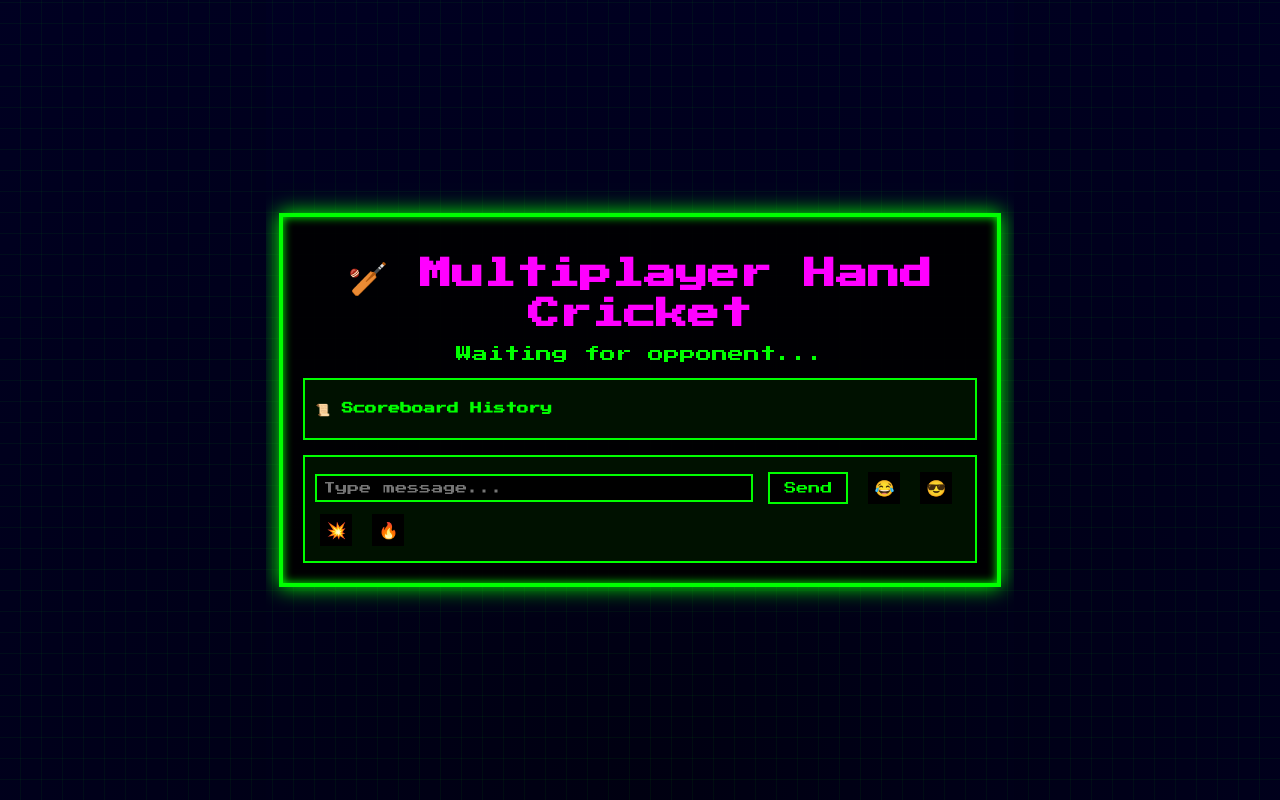
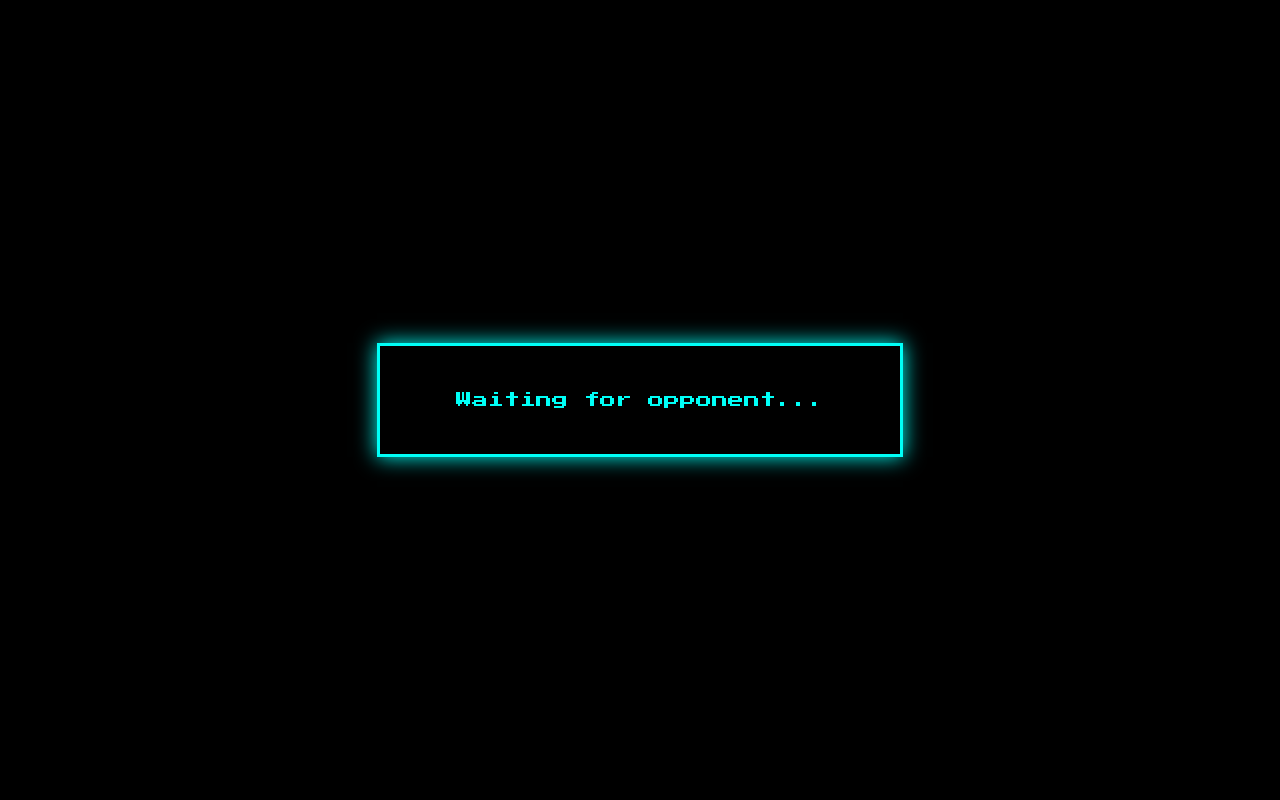
Before and after one commit to Kayyummd/game, a Flask app: page /multiplayer_game.html in a window 1280 px wide. Run offline with Flask 3, Linux system fonts and the light colour scheme; some libraries are stand-ins or nearby versions.

Commit message:
Update multiplayer_game.html

```diff
--- a/cricket_project/templates/multiplayer_game.html
+++ b/cricket_project/templates/multiplayer_game.html
@@ -7,108 +7,40 @@
   <link href="https://fonts.googleapis.com/css2?family=Press+Start+2P&display=swap" rel="stylesheet" />
   <script src="https://cdn.socket.io/4.7.2/socket.io.min.js"></script>
   <style>
-    /* 🎮 Retro Neon Grid Background */
-    body, html {
-      margin: 0; padding: 0; height: 100%;
-      font-family: 'Press Start 2P', monospace;
-      background: radial-gradient(circle at bottom, #000011, #000022);
-      overflow: hidden;
-      display: flex;
-      align-items: center;
-      justify-content: center;
+    html, body {
+      margin: 0; padding: 0; overflow: hidden;
+      height: 100%; background: black; color: #00fff7;
+      font-family: 'Press Start 2P', cursive;
     }
-    body::before {
-      content: "";
-      position: absolute;
-      top: 0; left: 0; right: 0; bottom: 0;
-      background: repeating-linear-gradient(
-        0deg,
-        transparent, transparent 20px,
-        rgba(0,255,0,0.05) 20px, rgba(0,255,0,0.05) 21px
-      ),
-      repeating-linear-gradient(
-        90deg,
-        transparent, transparent 20px,
-        rgba(0,255,0,0.05) 20px, rgba(0,255,0,0.05) 21px
-      );
-      pointer-events: none;
+    .game-box {
+      position: absolute; top: 50%; left: 50%;
+      transform: translate(-50%, -50%);
+      background: rgba(0,0,0,0.85); padding: 30px;
+      border: 3px solid #00fff7;
+      box-shadow: 0 0 20px #00fff7;
+      text-align: center; width: 90%; max-width: 460px;
     }
-
-    .game-box {
-      position: relative;
-      background: rgba(0,0,0,0.9);
-      border: 4px solid #00ff00;
-      padding: 20px;
-      max-width: 700px;
-      width: 90%;
-      box-shadow: 0 0 20px #00ff00, inset 0 0 10px #00ff00;
-      z-index: 1;
-      color: #00ff00;
-      text-align: center;
-    }
-
-    .game-box h1 {
-      color: #ff00ff;
-      margin-bottom: 0.5em;
-    }
-
     button {
-      background: #000;
-      color: #00ff00;
-      border: 2px solid #00ff00;
-      margin: 5px;
-      padding: 8px 14px;
-      cursor: pointer;
-      font-family: inherit;
+      margin: 6px; padding: 10px 16px;
+      border: 2px solid #00fff7;
+      background: black; color: #00fff7;
+      cursor: pointer; font-family: inherit;
       font-size: 12px;
     }
     button:hover {
-      background: #00ff00;
-      color: black;
+      background: #00fff7; color: black;
     }
-
+    #bg {
+      position: fixed; top: 0; left: 0;
+      width: 100%; height: 100%; z-index: -1;
+    }
     .hidden { display: none; }
-
-    .scoreboard, .chat-box {
-      background: #001100;
-      border: 2px solid #00ff00;
-      margin-top: 15px;
-      padding: 10px;
-      max-height: 150px;
-      overflow-y: auto;
-      text-align: left;
-      font-size: 10px;
-    }
-
-    .chat-box input {
-      width: 65%;
-      padding: 6px;
-      background: black;
-      color: #00ff00;
-      border: 2px solid #00ff00;
-      font-family: inherit;
-      font-size: 12px;
-    }
-    .chat-box .emoji-btn {
-      padding: 6px;
-      background: #000;
-      color: #00ff00;
-      border: none;
-      font-size: 16px;
-      cursor: pointer;
-    }
-
-    .chat-box .emoji-btn:hover {
-      color: #ff00ff;
-    }
-    .chat-messages div {
-      padding: 4px 0;
-    }
   </style>
 </head>
 <body>
+  <canvas id="bg"></canvas>
+
   <div class="game-box">
-    <h1>🏏 Multiplayer Hand Cricket</h1>
     <p id="status">Waiting for opponent...</p>
 
     <div id="toss-box" class="hidden">
@@ -124,123 +56,119 @@
     </div>
 
     <div id="play-buttons" class="hidden">
-      <p>Choose your number (0–5):</p>
+      <p id="play-instruction">Choose your number:</p>
       <div>
-        <button onclick="playNum(0)">0️⃣</button>
-        <button onclick="playNum(1)">1️⃣</button>
-        <button onclick="playNum(2)">2️⃣</button>
-        <button onclick="playNum(3)">3️⃣</button>
-        <button onclick="playNum(4)">4️⃣</button>
-        <button onclick="playNum(5)">5️⃣</button>
+        <button onclick="playNum(1)">1</button>
+        <button onclick="playNum(2)">2</button>
+        <button onclick="playNum(3)">3</button>
+        <button onclick="playNum(4)">4</button>
+        <button onclick="playNum(5)">5</button>
+        <button onclick="playNum(6)">6</button>
       </div>
-    </div>
-
-    <div class="scoreboard">
-      <h3>📜 Scoreboard History</h3>
-      <div id="score-history"></div>
-    </div>
-
-    <div class="chat-box">
-      <div class="chat-messages" id="chat-messages"></div>
-      <input type="text" id="chat-input" placeholder="Type message..." />
-      <button onclick="sendMessage()">Send</button>
-      <button class="emoji-btn" onclick="addEmoji('😂')">😂</button>
-      <button class="emoji-btn" onclick="addEmoji('😎')">😎</button>
-      <button class="emoji-btn" onclick="addEmoji('💥')">💥</button>
-      <button class="emoji-btn" onclick="addEmoji('🔥')">🔥</button>
     </div>
   </div>
 
   <script>
-    const socket = io();
-    const params = new URLSearchParams(window.location.search);
-    const room = params.get('room');
-    const isHost = params.get('host') === 'true';
-    let myId;
+    // --- Background Animation ---
+    const bg = document.getElementById('bg');
+    const ctx = bg.getContext('2d');
+    let stars = [];
 
-    socket.on('connect', () => {
-      myId = socket.id;
-      socket.emit('join_room', { room, host: isHost });
+    function resize() {
+      bg.width = window.innerWidth;
+      bg.height = window.innerHeight;
+    }
+    window.addEventListener('resize', resize); resize();
+
+    for (let i = 0; i < 100; i++) {
+      stars.push({
+        x: Math.random() * bg.width,
+        y: Math.random() * bg.height / 2,
+        r: Math.random() * 1.5 + 0.5,
+        d: Math.random() * 0.3 + 0.1
+      });
+    }
+
+    function animate() {
+      ctx.clearRect(0, 0, bg.width, bg.height);
+      stars.forEach(s => {
+        ctx.beginPath();
+        ctx.arc(s.x, s.y, s.r, 0, 2 * Math.PI);
+        ctx.fillStyle = "#00fff7";
+        ctx.fill();
+        s.y += s.d;
+        if (s.y > bg.height / 2) {
+          s.y = 0;
+          s.x = Math.random() * bg.width;
+        }
+      });
+      requestAnimationFrame(animate);
+    }
+    animate();
+
+    // --- Multiplayer Game Logic ---
+    const socket = io('http://localhost:5000'); // Update if deployed elsewhere
+    const room = new URLSearchParams(window.location.search).get('room');
+    const isHost = new URLSearchParams(window.location.search).get('host') === 'true';
+    let mySocketId = "";
+
+    socket.on("connect", () => {
+      mySocketId = socket.id;
+      socket.emit("join_room", { room, host: isHost });
     });
 
-    socket.on('both_ready', () => {
-      document.getElementById('status').innerText = 'Players connected!';
+    socket.on("both_ready", () => {
+      document.getElementById("status").innerText = "Both players connected!";
       if (isHost) {
-        document.getElementById('toss-box').classList.remove('hidden');
+        document.getElementById("toss-box").classList.remove("hidden");
+        document.getElementById("status").innerText = "Choose Head or Tail:";
       }
     });
 
     function sendToss(choice) {
-      socket.emit('toss_choice', { room, choice });
-      document.getElementById('toss-box').classList.add('hidden');
-      document.getElementById('status').innerText = 'Tossing…';
+      socket.emit("toss_choice", { room, choice });
+      document.getElementById("toss-box").classList.add("hidden");
+      document.getElementById("status").innerText = "Waiting for toss result...";
     }
 
-    socket.on('toss_result', data => {
-      const won = (data.winner === 'host' && isHost)
-               || (data.winner === 'guest' && !isHost);
-      document.getElementById('status').innerText =
-        `Toss: ${data.result} → ${data.winner.toUpperCase()} wins`;
+    socket.on("toss_result", (data) => {
+      const won = (data.winner === "host" && isHost) || (data.winner === "guest" && !isHost);
+      document.getElementById("status").innerText = Toss Result: ${data.result}. ${data.winner.toUpperCase()} won.;
 
       if (won) {
-        document.getElementById('batbowl-box').classList.remove('hidden');
+        document.getElementById("batbowl-box").classList.remove("hidden");
+        document.getElementById("status").innerText = "You won the toss! Choose Bat or Bowl";
       }
     });
 
-    function chooseBatBowl(c) {
-      socket.emit('bat_bowl_choice', { room, choice: c });
-      document.getElementById('batbowl-box').classList.add('hidden');
-      document.getElementById('status').innerText = 'Getting game ready...';
+    function chooseBatBowl(choice) {
+      socket.emit("bat_bowl_choice", { room, choice });
+      document.getElementById("batbowl-box").classList.add("hidden");
+      document.getElementById("status").innerText = "Waiting for game to start...";
     }
 
-    socket.on('game_start', data => {
-      const batFirst = (data.bat_first_sid === myId);
-      document.getElementById('play-buttons').classList.remove('hidden');
-      document.getElementById('status').innerText = batFirst
-        ? 'You are batting!'
-        : 'You are bowling!';
+    socket.on("game_start", (data) => {
+      const batting = data.bat_first_sid === mySocketId;
+      document.getElementById("play-buttons").classList.remove("hidden");
+      document.getElementById("status").innerText = batting ? "You are batting" : "You are bowling";
     });
 
     function playNum(n) {
-      socket.emit('player_move', { room, move: n });
-      document.getElementById('play-buttons').classList.add('hidden');
-      document.getElementById('status').innerText = 'Waiting for opponent...' ;
+      socket.emit("player_move", { room, move: n });
+      document.getElementById("play-buttons").classList.add("hidden");
+      document.getElementById("status").innerText = "Waiting for opponent...";
     }
 
-    socket.on('round_result', data => {
-      const hist = document.getElementById('score-history');
-      const otherId = Object.keys(data.moves).find(id => id !== myId);
-      const myMove = data.moves[myId];
-      const opp = data.type === 'out'
-        ? `💀 OUT both: ${data.num}`
-        : `You:${myMove} vs Opponent:${data.moves[otherId]}`;
-      const item = document.createElement('div');
-      item.textContent = opp;
-      hist.appendChild(item);
-      document.getElementById('status').innerText = opp;
-      document.getElementById('play-buttons').classList.remove('hidden');
-    });
-
-    // --- Chat & Emojis ---
-    function sendMessage() {
-      const input = document.getElementById('chat-input');
-      const msg = input.value.trim();
-      if (!msg) return;
-      socket.emit('chat', { room, message: msg });
-      input.value = '';
-    }
-
-    function addEmoji(e) {
-      const input = document.getElementById('chat-input');
-      input.value += e;
-      input.focus();
-    }
-
-    socket.on('chat', data => {
-      const div = document.createElement('div');
-      const who = data.sender === myId ? 'You' : 'Opponent';
-      div.textContent = `${who}: ${data.message}`;
-      document.getElementById('chat-messages').appendChild(div);
+    socket.on("round_result", data => {
+      if (data.type === "out") {
+        document.getElementById("status").innerText = OUT! Both played ${data.num};
+      } else {
+        const otherId = Object.keys(data.moves).find(id => id !== mySocketId);
+        const myMove = data.moves[mySocketId];
+        const opponentMove = data.moves[otherId];
+        document.getElementById("status").innerText = You: ${myMove} | Opponent: ${opponentMove};
+      }
+      document.getElementById("play-buttons").classList.remove("hidden");
     });
   </script>
 </body>
```
